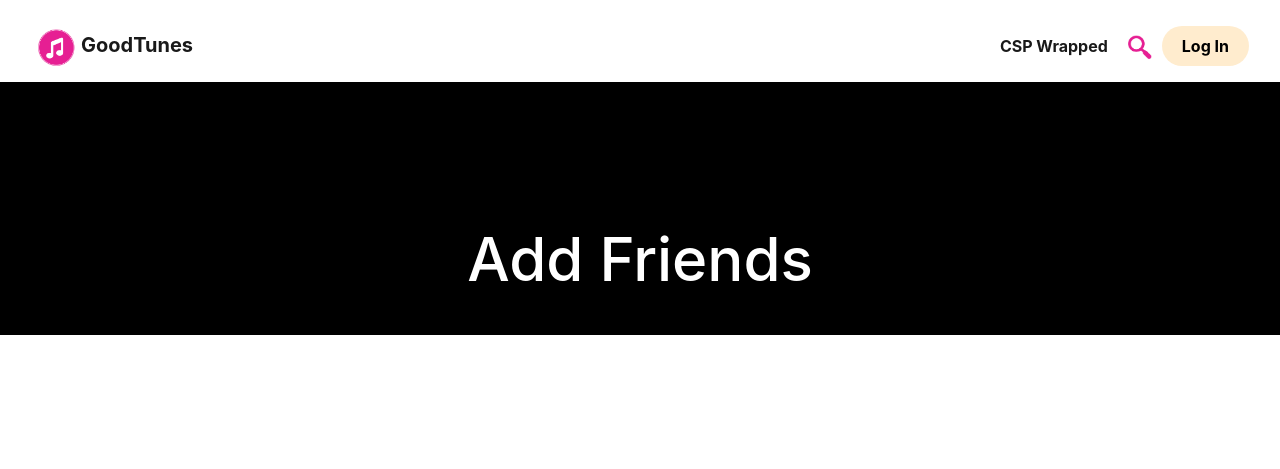
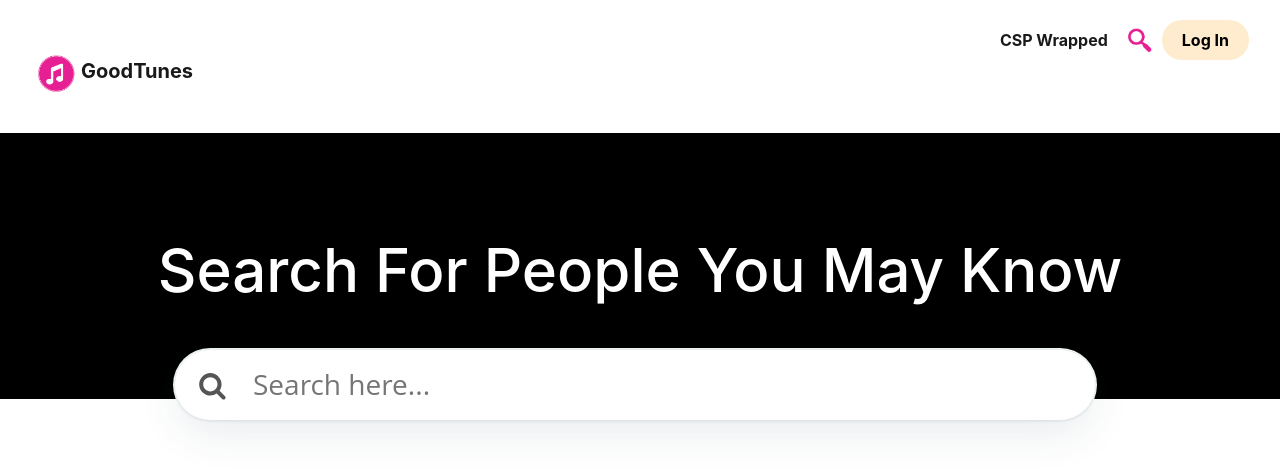
Before and after one commit to sarahwxie/GoodTunes, a Flask app: page /connect in a window 1280 px wide. Shown: the top 469 px of the page. Run offline with Flask 2, Linux system fonts and the light colour scheme; some libraries are stand-ins or nearby versions.

Commit message:
literally m(ph)aking the friends page

```diff
--- a/templates/friends.html
+++ b/templates/friends.html
@@ -1,11 +1,75 @@
 {% extends 'base.html' %}
 {% block content %}
+<head>
+    <title>GoodTunes | Find Friends</title>
+    <style>
+        {% include 'wrappedStyles.html' %}
+    </style>
+</head>
 
-<section id="createSection">
+<body>
+<!-- the search banner -->
+<section id="searchSection">
     <div style="display: block; margin-top: 101px;">
-        <h1 id="searchHeading">Add Friends</h1>
+        <h3 id="searchHeading">Search For People You May Know</h3>
+    </div>
+
+    <div id="searchDiv">
+        <div style="margin-bottom: 15px;position: relative;">
+            <img src="/static/assets/search.svg" style="position: absolute;top: 23px;left: 19px;"/>
+            <div id="formInput">
+                <input type="text" id="myInput" placeholder="Search here..."/>
+            </div>
+        </div>
     </div>
 </section>
 
+<!-- show me the songs -->
+<div class="container">
+    <div class="row">
+        <div class="list" id="list">
+            {% for song in songs %}
+            <div class="list-item" style="display:none;">
+                <div class="list-item__avatar">
+                    <img class="logo" src="/static/assets/music.png">
+                </div>
+                <div class="list-item__content">
+                    <strong class="searchable"> {{ song[1] }}</strong>
+                    <span class="list-item__info">{{ song[2] }} <br> Genre: {{ song[0] }} </span>
+                </div>
+            </div>
+            {% endfor %}
+        </div>
+    </div>
+</div>
+
+<script>
+
+var input = document.getElementById("myInput");
+input.addEventListener("keydown", function (e) {
+    searchFunc();
+});
+
+    // Search
+    function searchFunc(){
+        input = document.getElementById("myInput");
+        var filter = input.value.toLowerCase();
+
+        var container = document.getElementById("list");
+        var elements = container.getElementsByClassName("list-item");
+        for (i = 0; i < elements.length; i++) {
+            elements[i].style.display = "flex";
+            // elements[i].style.display = "none";
+            var title = elements[i].textContent.trim()
+            if (title.toLowerCase().indexOf(input.value) != -1) {
+                elements[i].style.display = "flex";
+            }
+            else{
+                elements[i].style.display = "none";
+            }
+
+        }
+    }
+</script>
 
 {% endblock %}
```
